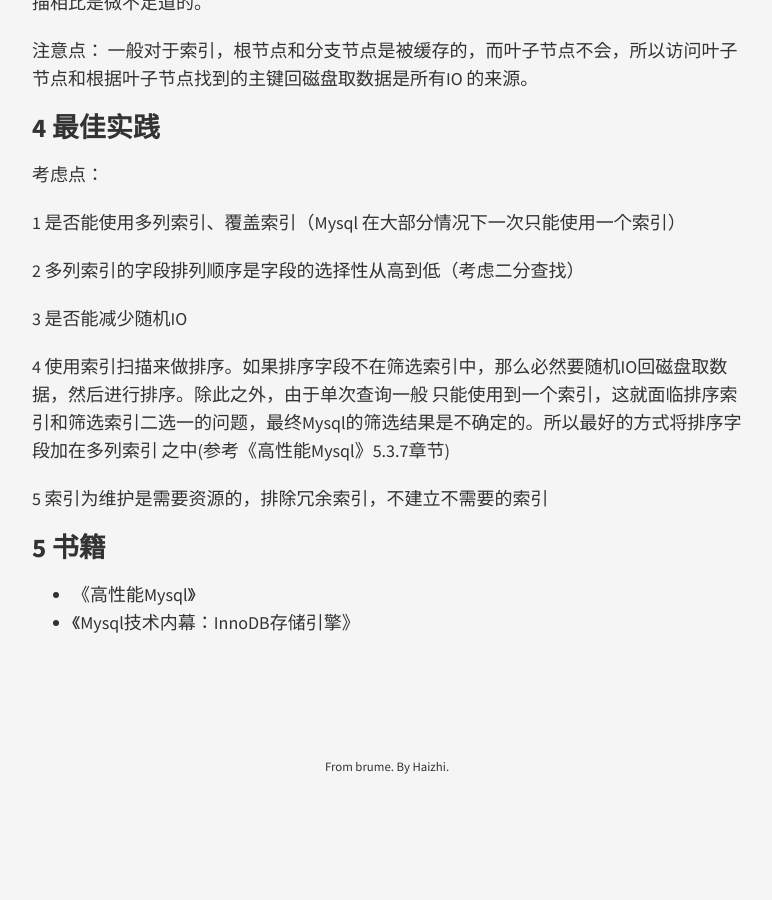
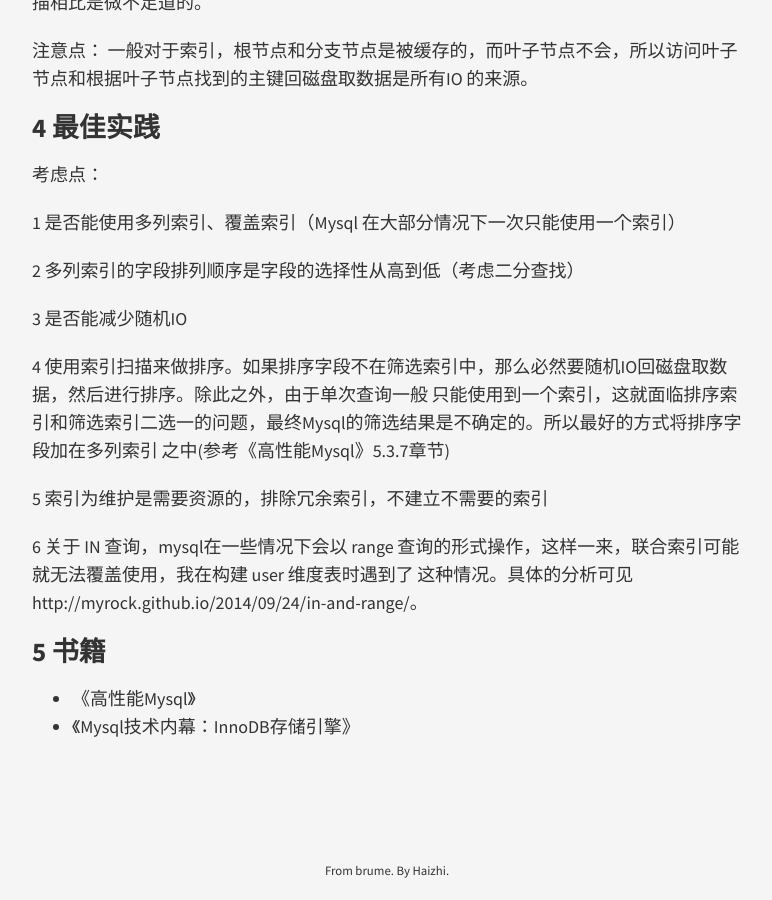
Before and after one commit to younghz/younghz.github.io, a Jekyll site: the page built from _posts/2016-07-24-关于Mysql索引.md, in a window 1280 px wide and 900 px high, scrolled down 2207 px. Shown: the whole window, without its empty margins (253-1025 px from the left). Built offline with Jekyll 4.4.1, drawn with Linux system fonts in a browser that asks for light colours; nearby versions of some CDN libraries; before the commit the page ends 3003 px from its top, so only the background shows below that.

Commit message:
增加mysql关于IN的内容

```diff
--- a/_posts/2016-07-24-关于Mysql索引.md
+++ b/_posts/2016-07-24-关于Mysql索引.md
@@ -101,6 +101,9 @@ A= and B>; A> and B= or C< 等等。
 
 5 索引为维护是需要资源的，排除冗余索引，不建立不需要的索引
 
+6 关于 IN 查询，mysql在一些情况下会以 range 查询的形式操作，这样一来，联合索引可能就无法覆盖使用，我在构建 user 维度表时遇到了
+这种情况。具体的分析可见http://myrock.github.io/2014/09/24/in-and-range/。
+
 ## 5 书籍
 
 * 《高性能Mysql》
```
